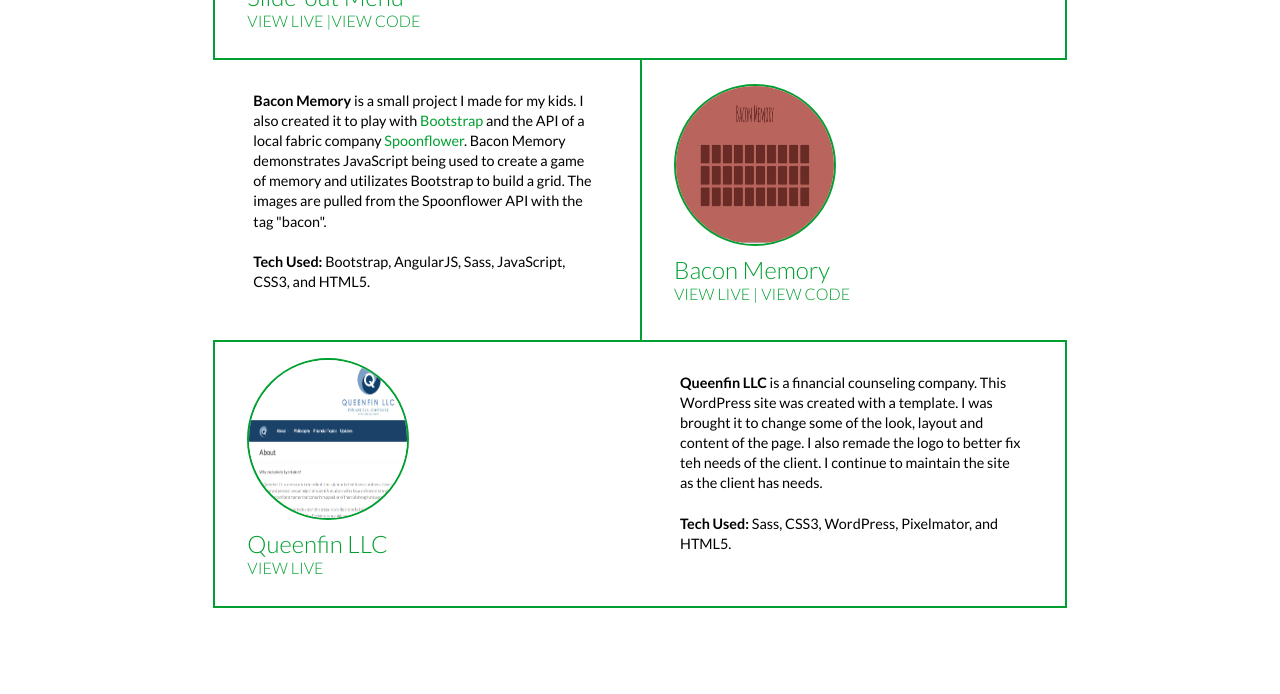
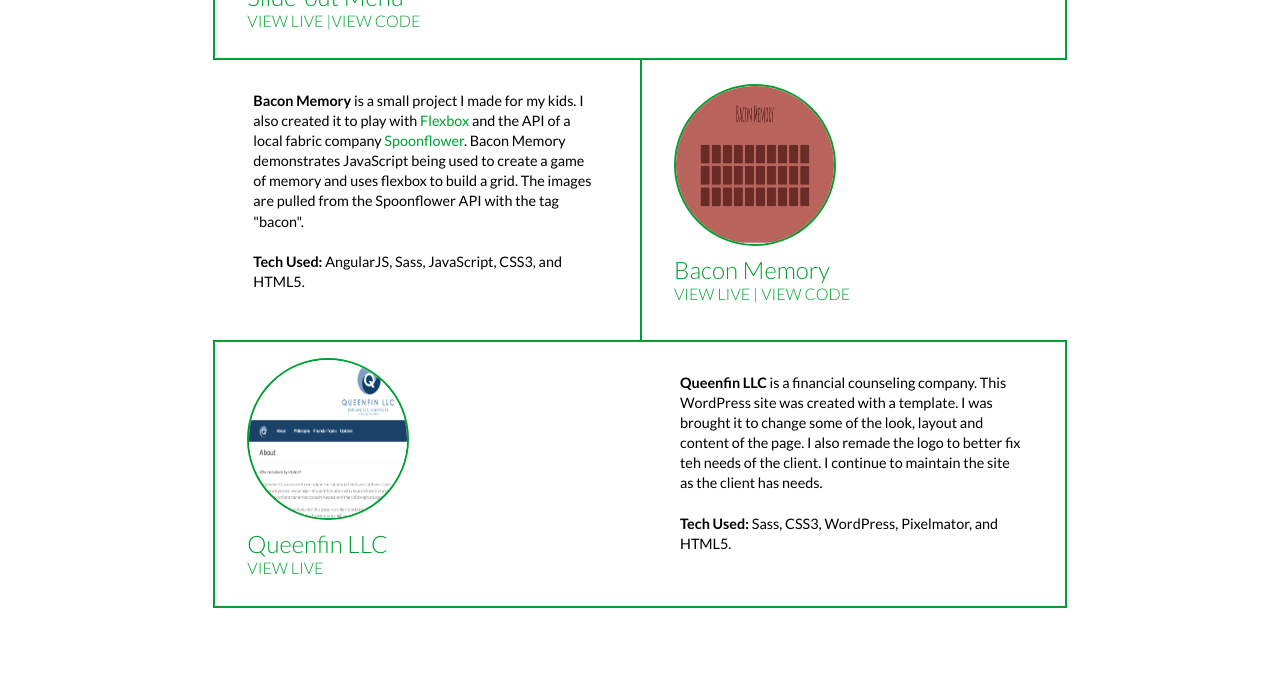
Before and after one commit to ShayHall/shayhall.gihub.io, a website: page index.html in a window 1280 px wide. Shown: the part 2729-3423 px from the top of the page. Drawn offline with Linux system fonts and the light colour scheme.

Commit message:
Edit portfolio details.

```diff
--- a/index.html
+++ b/index.html
@@ -134,7 +134,7 @@
             <h4><a href="http://shayhall.github.io/DummyReeper/memory/">VIEW LIVE</a> | <a href="https://github.com/ShayHall/DummyReeper/tree/master/memory">VIEW CODE</a></h4>
           </div>
           <div class="overview">
-            <p id="cats"><strong>Bacon Memory</strong> is a small project I made for my kids.  I also created it to play with <a href="http://getbootstrap.com/">Bootstrap</a> and the API of a local fabric company <a href="http://www.spoonflower.com/welcome">Spoonflower</a>.  Bacon Memory demonstrates JavaScript being used to create a game of memory and utilizates Bootstrap to build a grid.  The images are pulled from the Spoonflower API with the tag "bacon".</br></br><strong>Tech Used:</strong> Bootstrap, AngularJS, Sass, JavaScript, CSS3, and HTML5.</p>
+            <p id="cats"><strong>Bacon Memory</strong> is a small project I made for my kids.  I also created it to play with <a href="https://developer.mozilla.org/en-US/docs/Web/CSS/CSS_Flexible_Box_Layout/Using_CSS_flexible_boxes">Flexbox</a> and the API of a local fabric company <a href="http://www.spoonflower.com/welcome">Spoonflower</a>.  Bacon Memory demonstrates JavaScript being used to create a game of memory and uses flexbox to build a grid.  The images are pulled from the Spoonflower API with the tag "bacon".</br></br><strong>Tech Used:</strong> AngularJS, Sass, JavaScript, CSS3, and HTML5.</p>
           </div>
         </article><!--Bacon Memory-->
         <article class="port-left">
```
